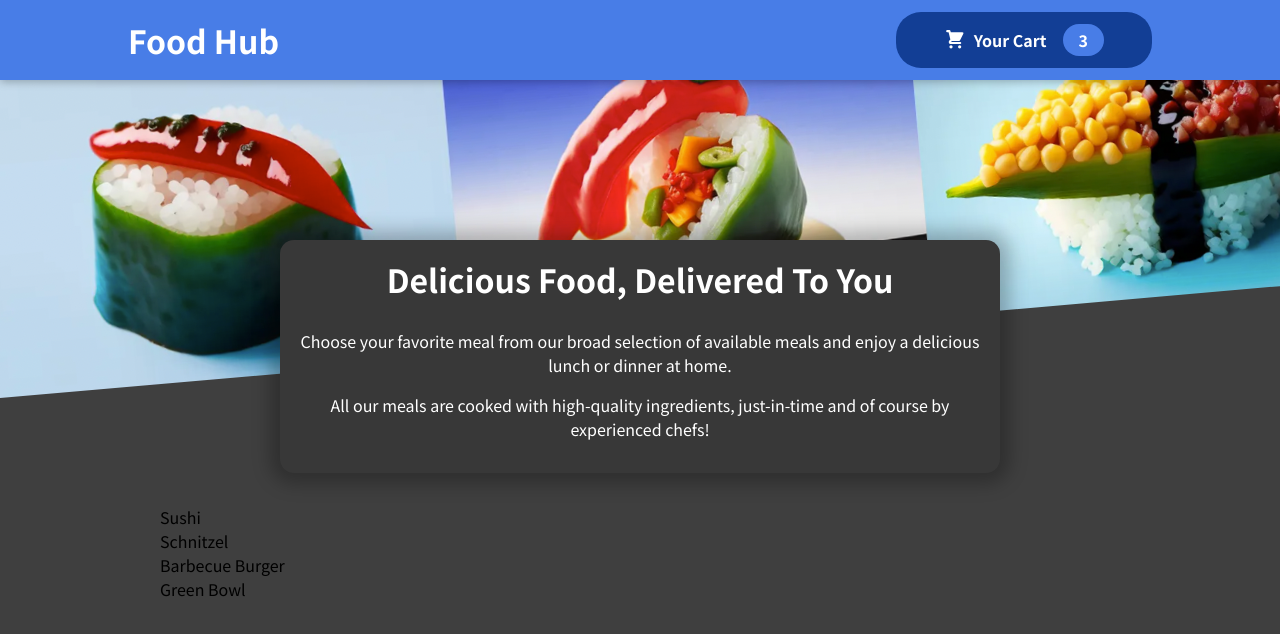
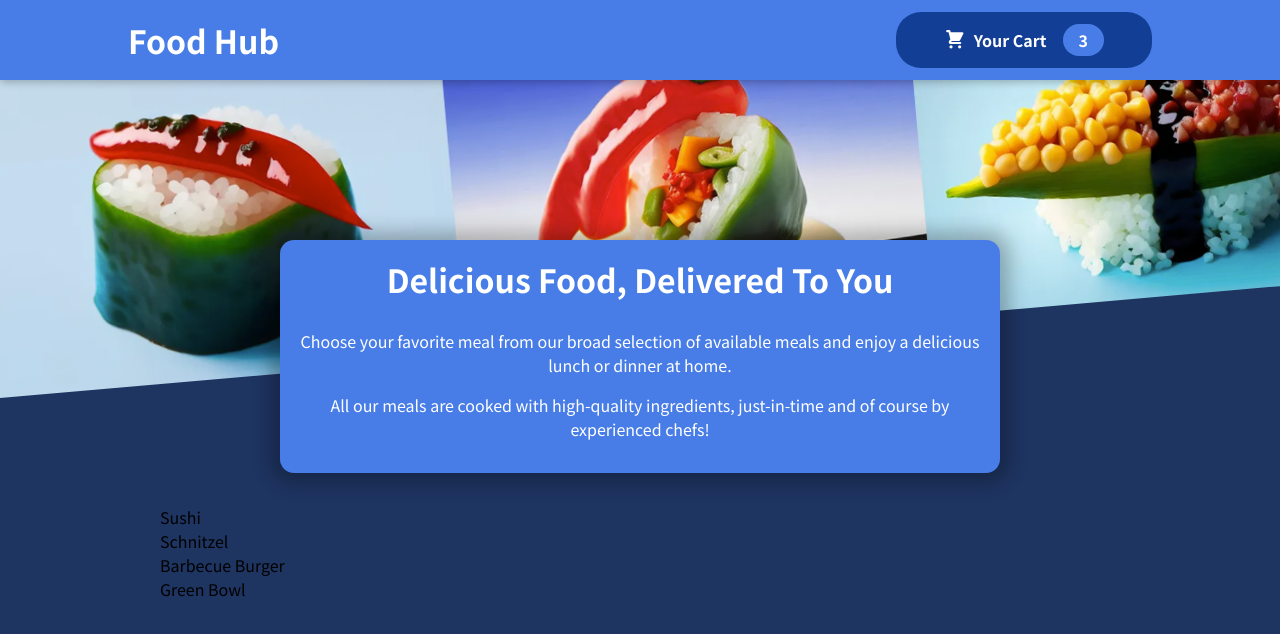
Before and after one commit to sabrina-martorelli/Food-Order-App, a JavaScript app: page / in a window 1280 px wide. Shown: the top 634 px of the page. Built offline with nearby package versions, Linux system fonts and the light colour scheme.

Commit message:
Amends style and colours

```diff
--- a/src/components/Meals/MealsSummary.module.css
+++ b/src/components/Meals/MealsSummary.module.css
@@ -5,7 +5,7 @@
   margin: auto;
   margin-top: -10rem;
   position: relative;
-  background-color: #383838;
+  background-color: #487de7;
   color: white;
   border-radius: 14px;
   padding: 1rem;
--- a/src/index.css
+++ b/src/index.css
@@ -10,5 +10,5 @@ html {
 
 body {
   margin: 0;
-  background-color: #3f3f3f;
+  background-color: #1e3461;
 }
```
